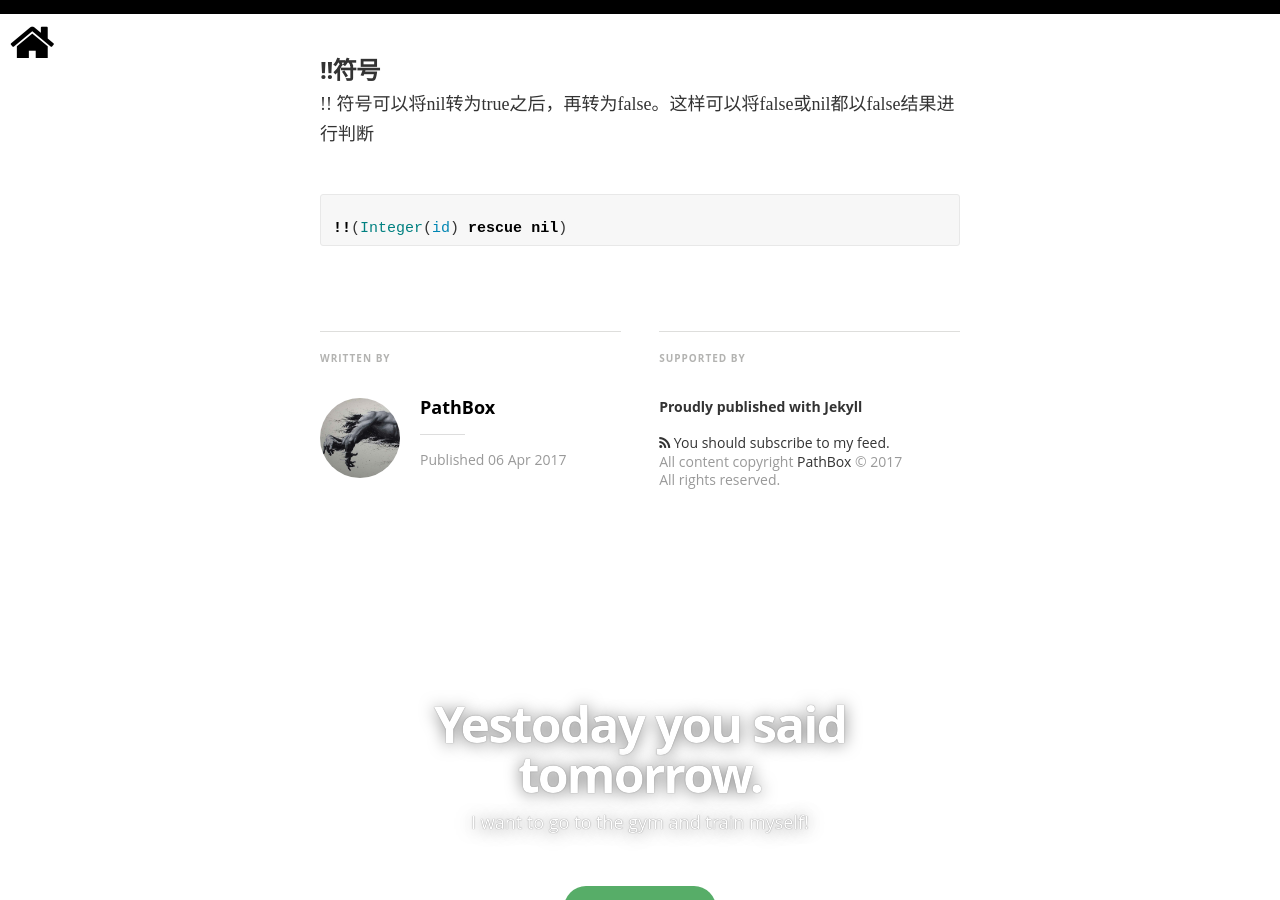
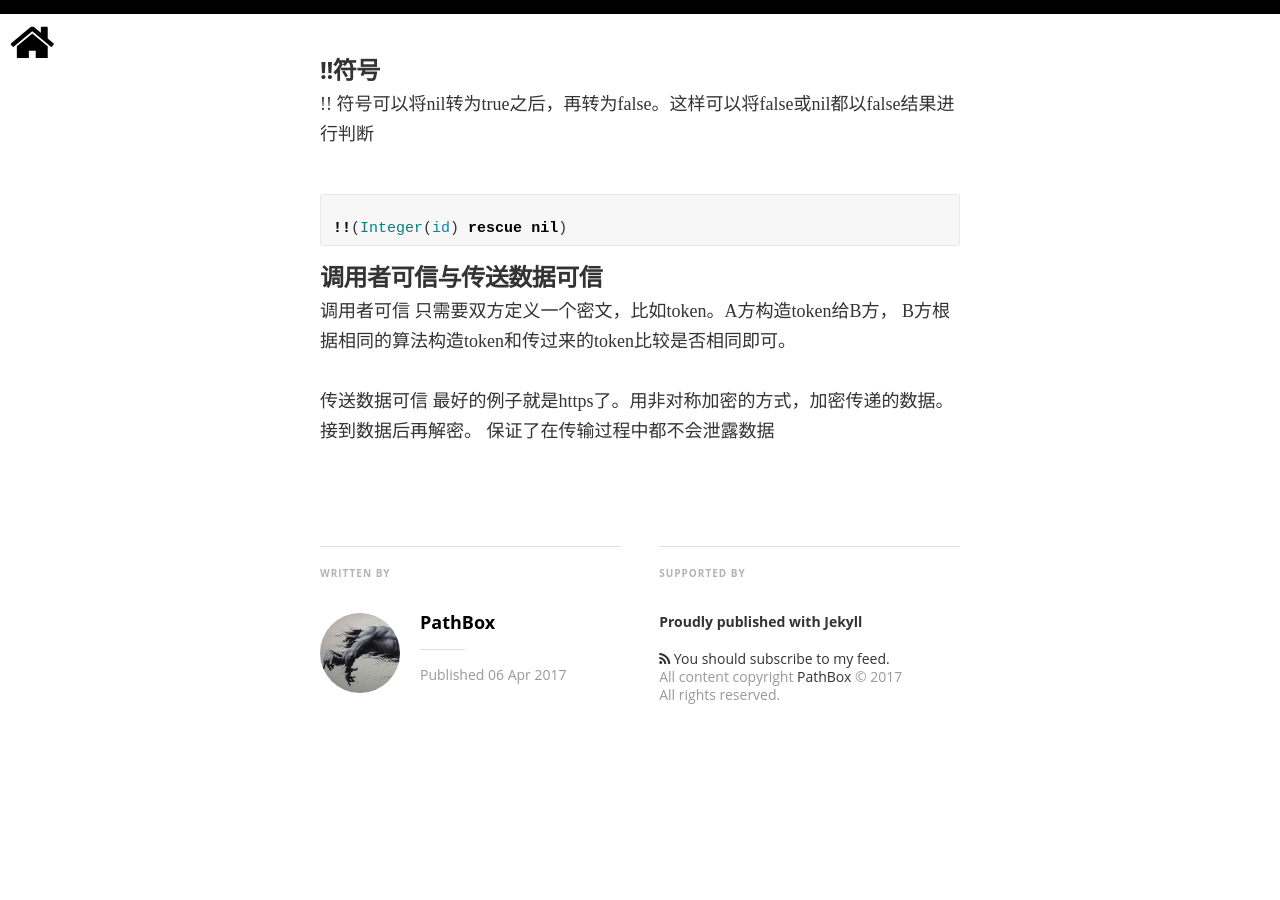
Before and after one commit to pathbox/pathbox.github.io, a Jekyll site: the page built from _posts/2017-04-06-work-summary-in-Udesk-three.md, in a window 1280 px wide and 900 px high, scrolled down 886 px. Built offline with Jekyll 4.4.1, drawn with Linux system fonts in a browser that asks for light colours; nearby versions of some CDN libraries; some web fonts are replaced; comment, search, counter and statistics services are not loaded.

Commit message:
最近工作总结三 调用者可信与传送数据可信

````diff
--- a/_posts/2017-04-06-work-summary-in-Udesk-three.md
+++ b/_posts/2017-04-06-work-summary-in-Udesk-three.md
@@ -6,10 +6,16 @@
 image: /assets/images/post.jpg
 ---
 
-### !!符号
+##### !!符号
 !! 符号可以将nil转为true之后，再转为false。这样可以将false或nil都以false结果进行判断
 
 ```ruby
 
 !!(Integer(id) rescue nil)
 ```
+##### 调用者可信与传送数据可信
+调用者可信 只需要双方定义一个密文，比如token。A方构造token给B方，
+B方根据相同的算法构造token和传过来的token比较是否相同即可。
+
+传送数据可信 最好的例子就是https了。用非对称加密的方式，加密传递的数据。接到数据后再解密。
+保证了在传输过程中都不会泄露数据
````
